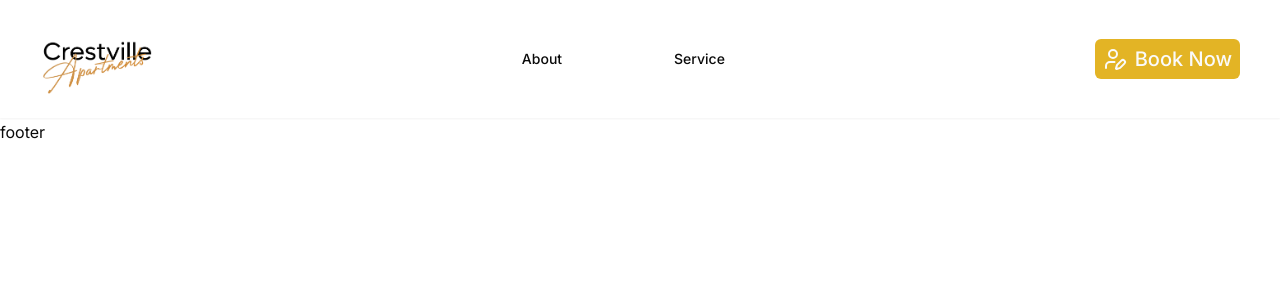
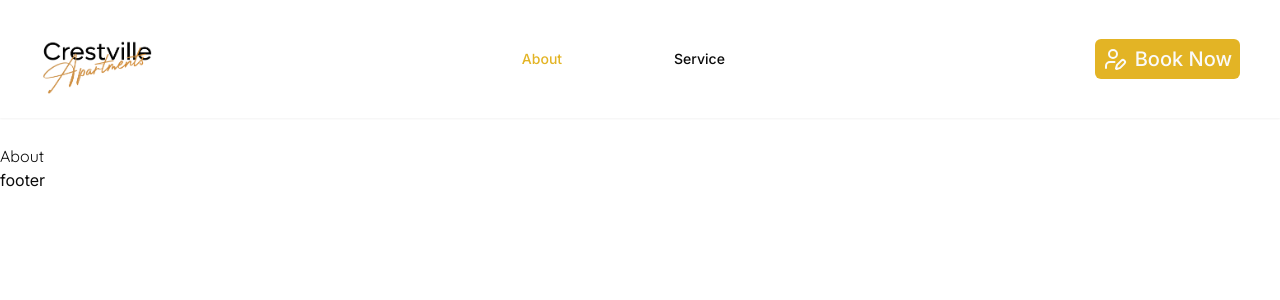
Before and after one commit to titosco/Crestville, a Next.js app in the folder crestville/: page /about in a window 1280 px wide. Shown: the top 300 px of the page. Built offline with nearby package versions, Linux system fonts and the light colour scheme; no server answers.

Commit message:
settle '/' into '/about'

```diff
--- a/crestville/app/_components/Navigation.jsx
+++ b/crestville/app/_components/Navigation.jsx
@@ -28,7 +28,7 @@ const Navigation = () => {
     </div>
     <div className=" md:flex">
     <ul className="hidden  items-center md:flex text-xs md:text-lg md:gap-28 lg:text-xl">
-        <Link href={'/'}><li className={`hover:text-primary font-medium text-sm cursor-pointer ${path === '/' && 'text-primary'}`}>About</li></Link>
+        <Link href={'/about'}><li className={`hover:text-primary font-medium text-sm cursor-pointer ${path === '/about' && 'text-primary'}`}>About</li></Link>
             <Link href={'/listings'}><li className={`hover:text-primary font-medium text-sm cursor-pointer ${path === '/listings' && 'text-primary'}`}>Service</li>
           </Link>
         </ul>
--- a/crestville/app/about/page.jsx
+++ b/crestville/app/about/page.jsx
@@ -1,7 +1,9 @@
 import React from "react";
 
 const About = () => {
-  return <div>About</div>;
+  return (
+    <main className="mt-28 sm:mt-36">About</main>
+  );
 };
 
 export default About;
--- a/crestville/next.config.mjs
+++ b/crestville/next.config.mjs
@@ -1,4 +1,16 @@
 /** @type {import('next').NextConfig} */
 const nextConfig = {};
 
-export default nextConfig;
+// export default nextConfig;
+
+export default {
+    async redirects() {
+      return [
+        {
+          source: '/',
+          destination: '/about',
+          permanent: true, // Set to true if this is a permanent redirect
+        },
+      ];
+    },
+  };
```
